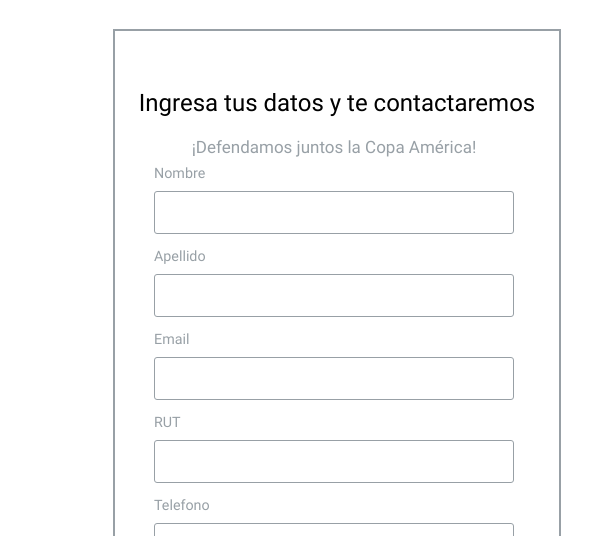
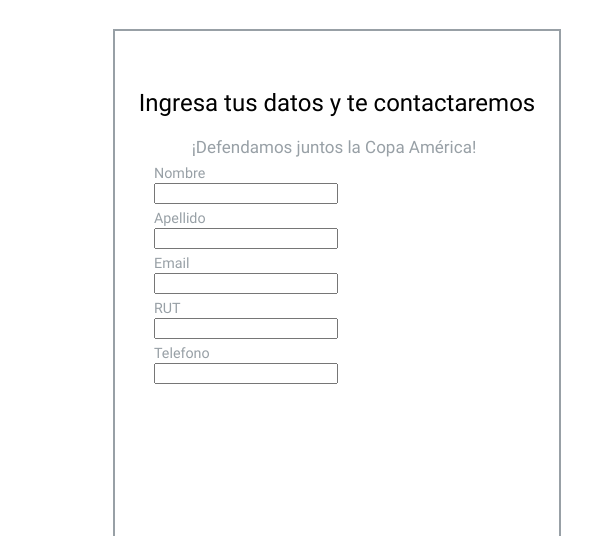
Before and after one commit to shinobi1824/ejecutivodirectv, a plain HTML site: page index.html in a window 1280 px wide. Shown: the top 536 px of the page, 558-1150 px from the left. Drawn offline with Linux system fonts and the light colour scheme.

Commit message:
Update index.html

```diff
--- a/index.html
+++ b/index.html
@@ -34,15 +34,15 @@
  <div class="widget item-absolute" id=element-133>
  <form novalidate class="form email-form contents" method=post data-id=element-133 data-at=form action-xhr=https://docs.google.com/forms/d/e/1FAIpQLSffUIGpE5CedjFI8mMaDplrw6yLQpjavhaHiP8hScpmb19v0g/formResponse>
  <label class="form-label-title form-label-outside form-label" for=field-ad6ac1bb75338cd8e0c940cab40e0f7d-0 data-at=form-text-title>Nombre</label>
-<input id=field-ad6ac1bb75338cd8e0c940cab40e0f7d-0 class="form-input form-input-text required" data-at=form-text type=text name=entry.2005620554 value placeholder data-label-inside=Nombre required>
+<input id=field-ad6ac1bb75338cd8e0c940cab40e0f7d-0 class="quantumWizTextinputPaperinputInput exportInput" data-at=form-text type=text name=entry.2005620554 value placeholder data-label-inside=Nombre required>
  <label class="form-label-title form-label-outside form-label" for=field-ad6ac1bb75338cd8e0c940cab40e0f7d-1 data-at=form-text-title>Apellido</label>
-<input id=field-ad6ac1bb75338cd8e0c940cab40e0f7d-1 class="form-input form-input-text required" data-at=form-text type=text name=entry.1580381429 value placeholder data-label-inside=Apellido required>
+<input id=field-ad6ac1bb75338cd8e0c940cab40e0f7d-1 class="quantumWizTextinputPaperinputInput exportInput" data-at=form-text type=text name=entry.1580381429 value placeholder data-label-inside=Apellido required>
  <label class="form-label-title form-label-outside form-label" for=field-ad6ac1bb75338cd8e0c940cab40e0f7d-2 data-at=form-email-title>Email</label>
-<input id=field-ad6ac1bb75338cd8e0c940cab40e0f7d-2 class="form-input form-input-text required" type=email name=emailAddress value data-label-inside=Email data-at=form-email placeholder required>
+<input id=field-ad6ac1bb75338cd8e0c940cab40e0f7d-2 class="quantumWizTextinputPaperinputInput exportInput" type=email name=emailAddress value data-label-inside=Email data-at=form-email placeholder required>
  <label class="form-label-title form-label-outside form-label" for=field-ad6ac1bb75338cd8e0c940cab40e0f7d-3 data-at=form-text-title>RUT</label>
-<input id=field-ad6ac1bb75338cd8e0c940cab40e0f7d-3 class="form-input form-input-text required" data-at=form-text type=text name=entry.405165965 value placeholder data-label-inside=RUT required>
+<input id=field-ad6ac1bb75338cd8e0c940cab40e0f7d-3 class="quantumWizTextinputPaperinputInput exportInput" data-at=form-text type=text name=entry.405165965 value placeholder data-label-inside=RUT required>
  <label class="form-label-title form-label-outside form-label" for=field-ad6ac1bb75338cd8e0c940cab40e0f7d-4 data-at=form-text-title>Telefono</label>
-<input id=field-ad6ac1bb75338cd8e0c940cab40e0f7d-4 class="form-input form-input-text required" data-at=form-text type=text name=entry.1166974658 value placeholder data-label-inside=Telefono required>
+<input id=field-ad6ac1bb75338cd8e0c940cab40e0f7d-4 class="quantumWizTextinputPaperinputInput exportInput" data-at=form-text type=text name=entry.1166974658 value placeholder data-label-inside=Telefono required>
 
 
  <div class="item-absolute form-btn-geometry">
```
